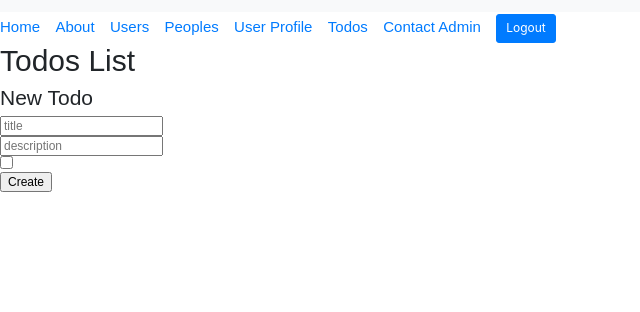
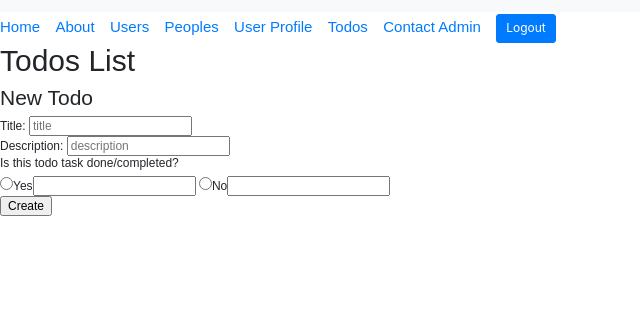
Before and after one commit to AndrewZhouMQ123/Flask_Inventory_App, a Flask app: page /todos/ in a window 1280 px wide. Shown: the top 312 px of the page, without its empty margins (0-640 px from the left). Run offline with Flask 2, Linux system fonts and the light colour scheme; a user stored in the database is signed in; data that the repository does not hold is empty; some libraries are stand-ins or nearby versions.

Commit message:
create new todo done

```diff
--- a/website/todos/templates/todos.html
+++ b/website/todos/templates/todos.html
@@ -13,11 +13,13 @@
         {% endfor %}
     </ul>
 
-    <h3>New Todo</h3>
     <form action="{{ url_for('todos.index') }}" method="POST">
-        <input type="title" name="title" placeholder="title" required="required"><br>
-        <input type="text" name="description" placeholder="description"><br>
-        <input type="checkbox" name="done" required="required"><br>
+        <h3>New Todo</h3>
+        Title: <input type="title" name="title" placeholder="title" required="required"><br>
+        Description: <input type="text" name="description" placeholder="description"><br>
+        <label for="done">Is this todo task done/completed?</label><br>
+        <input type="radio" name="done" value="yes">Yes<input/>
+        <input type="radio" name="done" value="no">No<input/><br>
         <input type="submit" value="Create">
     </form>
 
--- a/website/todos/views.py
+++ b/website/todos/views.py
@@ -13,7 +13,11 @@ def index():
     elif request.method == 'POST':
         title = request.form.get('title')
         description = request.form.get('description')
-        done = request.form.get('done')
+        done_str = request.form.get('done')
+        if done_str == "yes":
+            done = True
+        if done_str == "no":
+            done = False
         todo = Todo(title=title, description=description, done=done, user_id=current_user.id)
         db.session.add(todo)
         db.session.commit()
```
Also changed, not shown: website/blueprints.db.
